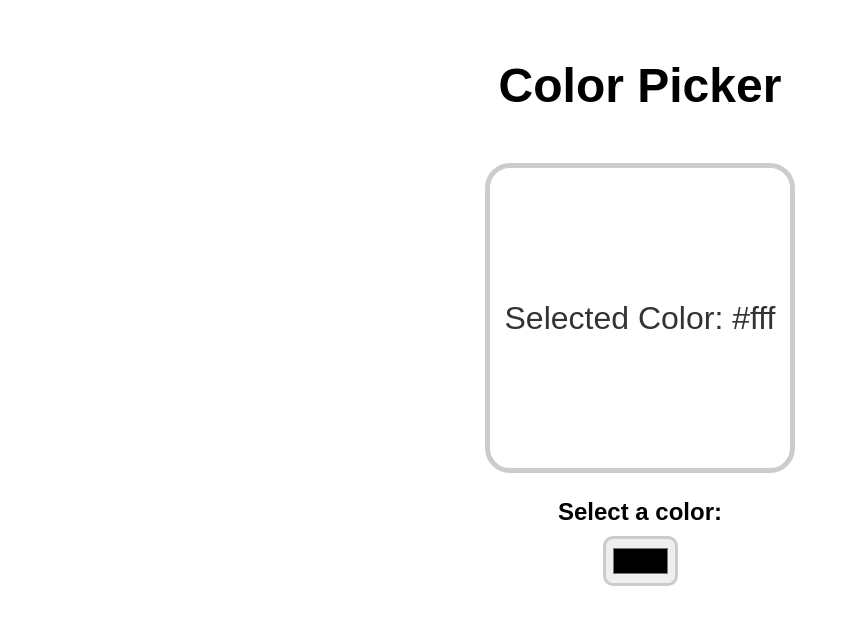
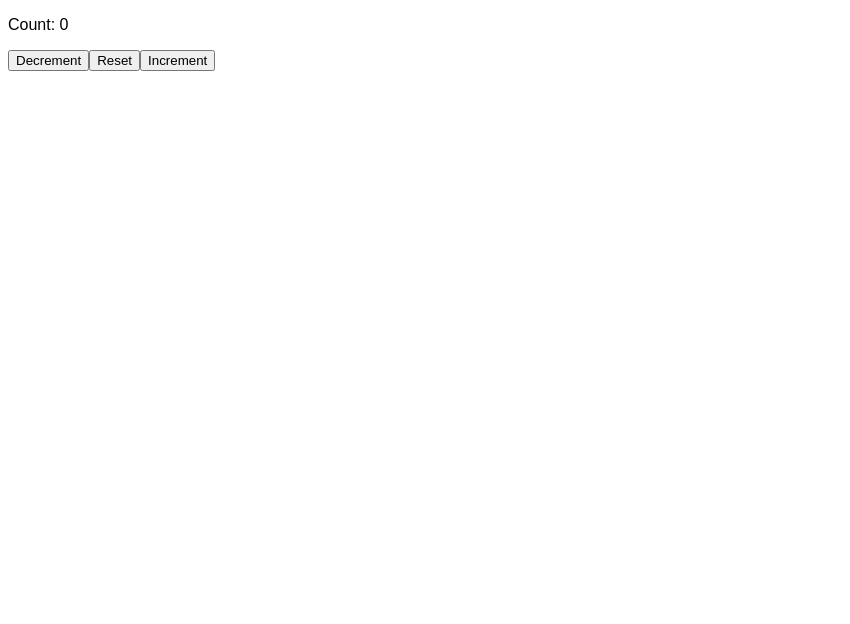
Before and after one commit to alal9000/react-course-bc, a React (Vite) app in the folder my-react-app/: page / in a window 1280 px wide. Shown: the top 624 px of the page, without its empty margins (0-850 px from the left). Built offline with nearby package versions, Linux system fonts and the light colour scheme.

Commit message:
finished up updater functions

```diff
--- a/my-react-app/src/App.jsx
+++ b/my-react-app/src/App.jsx
@@ -1,10 +1,10 @@
-import ColorPicker from './ColorPicker';
+import MyComponent3 from './MyComponent3'
 
 
 function App() {
 
 
-  return (<ColorPicker />);
+  return (<MyComponent3 />);
 }
 
 export default App;
--- /dev/null
+++ b/my-react-app/src/MyComponent3.jsx
@@ -0,0 +1,32 @@
+import { useState } from "react";
+
+function Counter() {
+  const [count, setCount] = useState(0);
+
+  const increment = () => {
+    setCount(c => c + 1);
+    setCount(c => c + 1);
+    setCount(c => c + 1);
+  };
+
+  const decrement = () => {
+    setCount(c => c - 1);
+    setCount(c => c - 1);
+    setCount(c => c - 1);
+  };
+
+  const reset = () => {
+    setCount(0);
+  };
+
+  return (
+    <div>
+      <p>Count: {count}</p>
+      <button onClick={decrement}>Decrement</button>
+      <button onClick={reset}>Reset</button>
+      <button onClick={increment}>Increment</button>
+    </div>
+  );
+}
+
+export default Counter;
```
